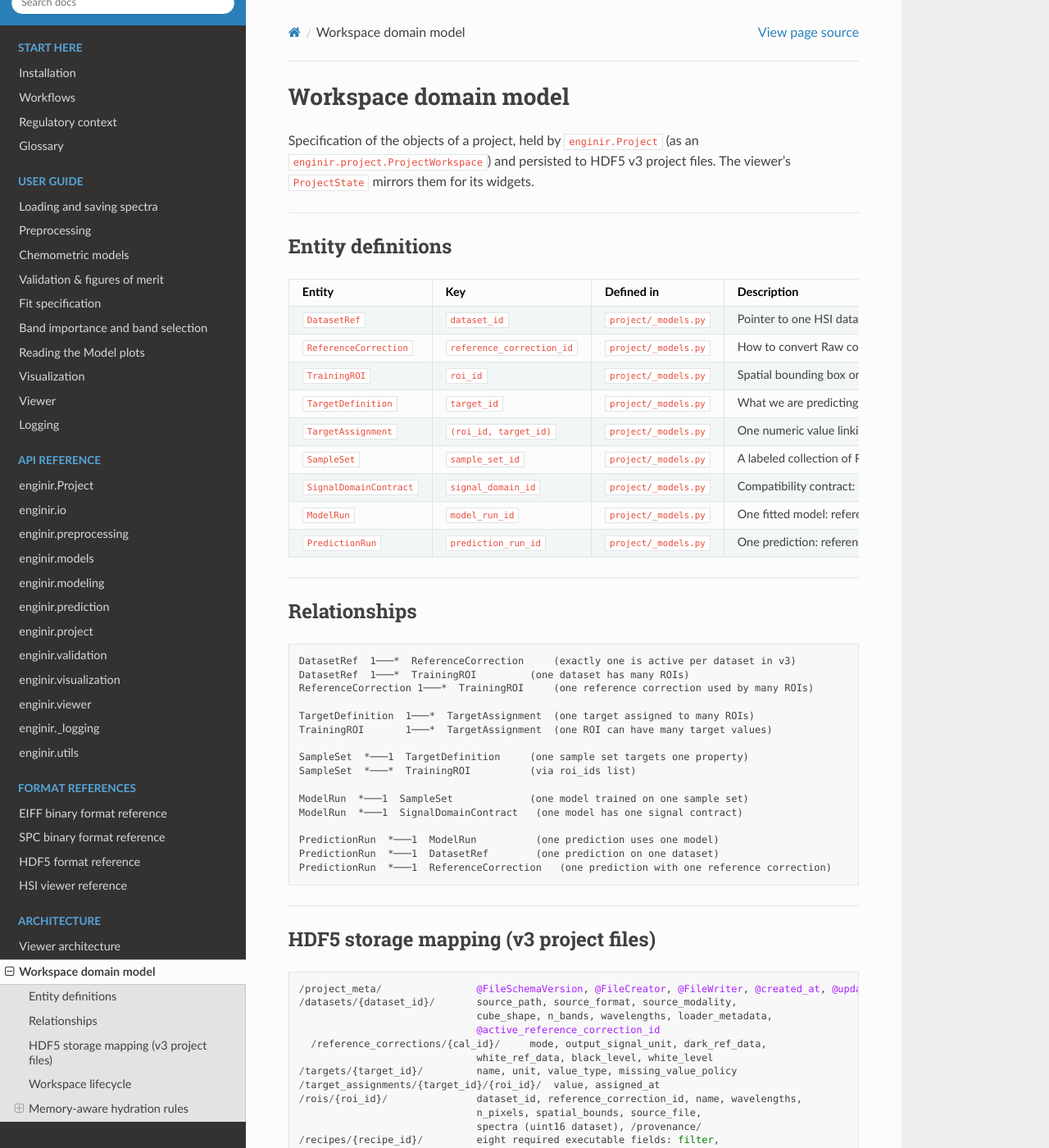
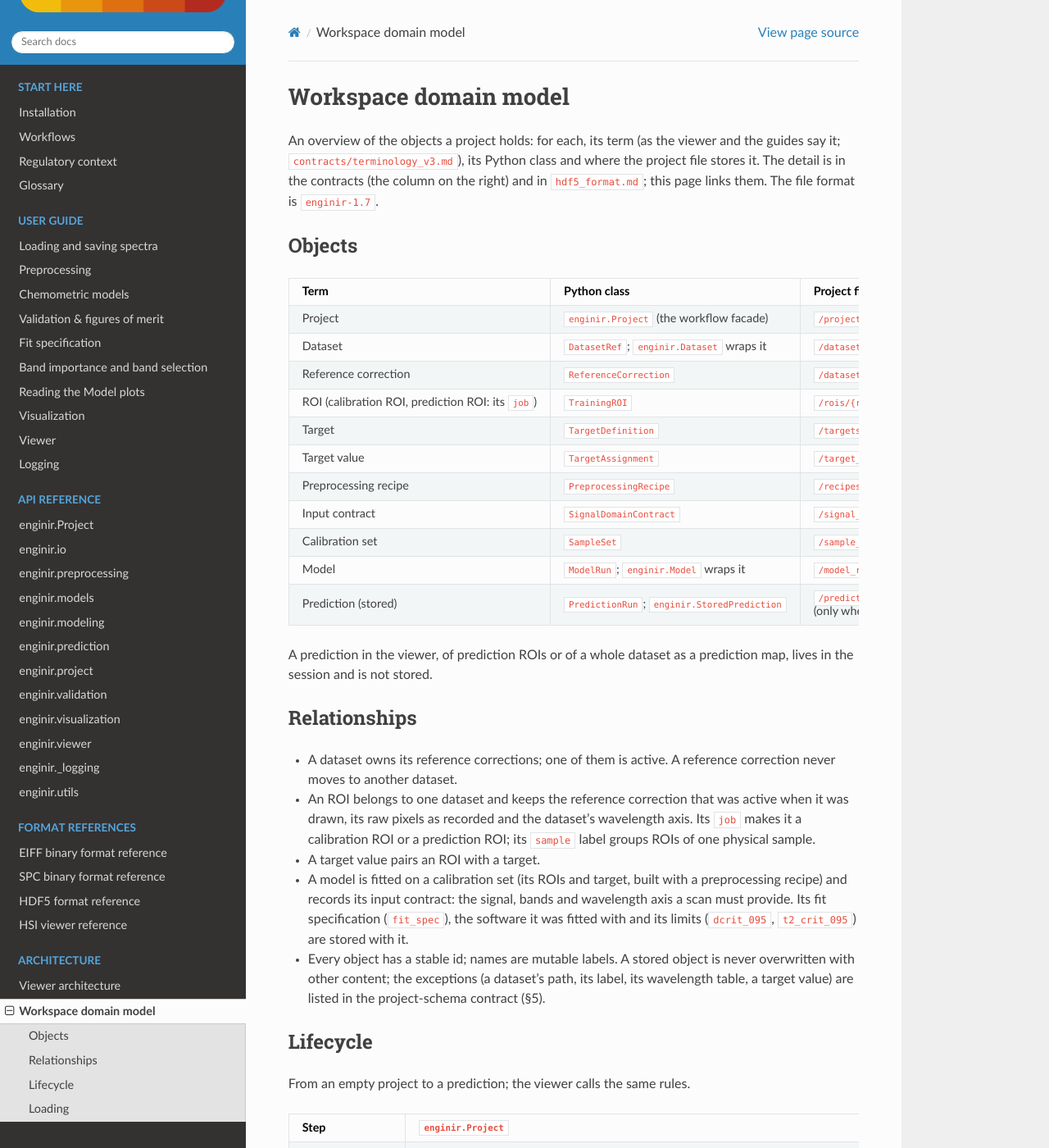
Before and after one commit to TUstudents/engiNIR, a Sphinx documentation site: the page built from docs/workspace_domain_model.md, in a window 1280 px wide and 1400 px high. Shown: the whole window at 82% size. Built offline with Sphinx 7.4.7 and the Read the Docs theme 3.1.0, drawn with Linux system fonts in a browser that asks for light colours; some of the changed text lies outside the part shown.

Commit message:
The domain model doc as an overview (plan roi-workflow, R4)
docs/workspace_domain_model.md: each object of a project with its term,
its Python class, its place in the file and its contract; relationships,
lifecycle and loading brought up to format enginir-1.7 (no spatial_map,
ROI job and sample, fit_spec and limits, wavelength tables, Blosc). The
1.7.2 backlog is done; both plans say so.

````diff
--- a/docs/workspace_domain_model.md
+++ b/docs/workspace_domain_model.md
@@ -1,131 +1,77 @@
 # Workspace domain model
 
-Specification of the objects of a project, held by `enginir.Project` (as an
-`enginir.project.ProjectWorkspace`) and persisted to HDF5 v3 project files.
-The viewer's `ProjectState` mirrors them for its widgets.
+An overview of the objects a project holds: for each, its term (as the
+viewer and the guides say it; `contracts/terminology_v3.md`), its Python class
+and where the project file stores it. The detail is in the contracts (the
+column on the right) and in `hdf5_format.md`; this page links them. The file
+format is `enginir-1.7`.
 
----
+## Objects
 
-## Entity definitions
+| Term | Python class | Project file | Contract |
+|---|---|---|---|
+| Project | `enginir.Project` (the workflow facade) | `/project_meta/` (`project_id`, `FileSchemaVersion`) | project-schema |
+| Dataset | `DatasetRef`; `enginir.Dataset` wraps it | `/datasets/{dataset_id}/` | project-dataset-attachment |
+| Reference correction | `ReferenceCorrection` | `/datasets/{dataset_id}/reference_corrections/{id}/` | dataset-reference-correction |
+| ROI (calibration ROI, prediction ROI: its `job`) | `TrainingROI` | `/rois/{roi_id}/` with its raw pixels `spectra` | roi-target |
+| Target | `TargetDefinition` | `/targets/{target_id}/` | roi-target |
+| Target value | `TargetAssignment` | `/target_assignments/{target_id}/{roi_id}/` | roi-target |
+| Preprocessing recipe | `PreprocessingRecipe` | `/recipes/{recipe_id}/` (id from the content) | sample-set-model-run |
+| Input contract | `SignalDomainContract` | `/signal_domains/{signal_domain_id}/` | sample-set-model-run |
+| Calibration set | `SampleSet` | `/sample_sets/{sample_set_id}/` | sample-set-model-run |
+| Model | `ModelRun`; `enginir.Model` wraps it | `/model_runs/{model_run_id}/` with `artifact_refs/` | sample-set-model-run, model-workspace-diagnostics |
+| Prediction (stored) | `PredictionRun`; `enginir.StoredPrediction` | `/predictions/{prediction_run_id}/` (only when a script stores one) | prediction-runtime |
 
-| Entity | Key | Defined in | Description |
-|--------|-----|-----------|-------------|
-| `DatasetRef` | `dataset_id` | `project/_models.py` | Pointer to one HSI dataset: source path, format, modality, cube shape, wavelengths |
-| `ReferenceCorrection` | `reference_correction_id` | `project/_models.py` | How to convert Raw counts (DN) to a signal unit: mode (dark_white_reference / already_corrected / raw_dn), optional dark/white ref arrays or scalar levels, output signal unit |
-| `TrainingROI` | `roi_id` | `project/_models.py` | Spatial bounding box on one dataset: name, spatial_bounds (f0, f1, r0, r1), n_pixels, wavelengths, references one dataset + one reference correction, provenance dict |
-| `TargetDefinition` | `target_id` | `project/_models.py` | What we are predicting: name, unit (e.g. "wt%"), value_type ("float"), missing_value_policy |
-| `TargetAssignment` | `(roi_id, target_id)` | `project/_models.py` | One numeric value linking one ROI to one target |
-| `SampleSet` | `sample_set_id` | `project/_models.py` | A labeled collection of ROIs for one target: roi_ids, preprocessing_recipe_id, fitting/target/grouping/validation/weighting/reporting policies |
-| `SignalDomainContract` | `signal_domain_id` | `project/_models.py` | Compatibility contract: required signal unit, reference correction mode, band count, wavelengths, tolerance, band mapping policy |
-| `ModelRun` | `model_run_id` | `project/_models.py` | One fitted model: references one calibration set + one input contract, model type, hyperparameters, cv_spec, metrics, artifact_refs, optional display name |
-| `PredictionRun` | `prediction_run_id` | `project/_models.py` | One prediction: references one model + one dataset + one reference correction, artifact_refs (spatial_map, y_pred) |
-
----
+A prediction in the viewer, of prediction ROIs or of a whole dataset as a
+prediction map, lives in the session and is not stored.
 
 ## Relationships
 
-```
-DatasetRef  1───*  ReferenceCorrection     (exactly one is active per dataset in v3)
-DatasetRef  1───*  TrainingROI         (one dataset has many ROIs)
-ReferenceCorrection 1───*  TrainingROI     (one reference correction used by many ROIs)
+- A dataset owns its reference corrections; one of them is active. A
+  reference correction never moves to another dataset.
+- An ROI belongs to one dataset and keeps the reference correction that was
+  active when it was drawn, its raw pixels as recorded and the dataset's
+  wavelength axis. Its `job` makes it a calibration ROI or a prediction ROI;
+  its `sample` label groups ROIs of one physical sample.
+- A target value pairs an ROI with a target.
+- A model is fitted on a calibration set (its ROIs and target, built with a
+  preprocessing recipe) and records its input contract: the signal, bands
+  and wavelength axis a scan must provide. Its fit specification
+  (`fit_spec`), the software it was fitted with and its limits (`dcrit_095`,
+  `t2_crit_095`) are stored with it.
+- Every object has a stable id; names are mutable labels. A stored object is
+  never overwritten with other content; the exceptions (a dataset's path, its
+  label, its wavelength table, a target value) are listed in the
+  project-schema contract (§5).
 
-TargetDefinition  1───*  TargetAssignment  (one target assigned to many ROIs)
-TrainingROI       1───*  TargetAssignment  (one ROI can have many target values)
+## Lifecycle
 
-SampleSet  *───1  TargetDefinition     (one sample set targets one property)
-SampleSet  *───*  TrainingROI          (via roi_ids list)
-
-ModelRun  *───1  SampleSet             (one model trained on one sample set)
-ModelRun  *───1  SignalDomainContract   (one model has one signal contract)
-
-PredictionRun  *───1  ModelRun          (one prediction uses one model)
-PredictionRun  *───1  DatasetRef        (one prediction on one dataset)
-PredictionRun  *───1  ReferenceCorrection   (one prediction with one reference correction)
-```
-
----
-
-## HDF5 storage mapping (v3 project files)
-
-```
-/project_meta/                @FileSchemaVersion, @FileCreator, @FileWriter, @created_at, @updated_at
-/datasets/{dataset_id}/       source_path, source_format, source_modality,
-                              cube_shape, n_bands, wavelengths, loader_metadata,
-                              @active_reference_correction_id
-  /reference_corrections/{cal_id}/     mode, output_signal_unit, dark_ref_data,
-                              white_ref_data, black_level, white_level
-/targets/{target_id}/         name, unit, value_type, missing_value_policy
-/target_assignments/{target_id}/{roi_id}/  value, assigned_at
-/rois/{roi_id}/               dataset_id, reference_correction_id, name, wavelengths,
-                              n_pixels, spatial_bounds, source_file,
-                              spectra (uint16 dataset), /provenance/
-/recipes/{recipe_id}/         eight required executable fields: filter,
-                              sg_window, sg_polyorder, snv, msc, emsc,
-                              detrend, detrend_order
-/signal_domains/{sd_id}/      input_format, source_modality, required_signal_unit,
-                              required_correction_mode, n_bands, wavelengths, ...
-/sample_sets/{ss_id}/         target_id, roi_ids, preprocessing_recipe_id,
-                              observation_unit, validation_unit, ...
-/model_runs/{mr_id}/          sample_set_id, signal_domain_id, model_type,
-                              hyperparameters, cv_spec, metrics, artifact_refs
-                              /artifact_refs/prediction_model/ (coef_, intercept_, ...)
-                              /artifact_refs/diagnostics/ (loadings, scores, ...)
-/predictions/{pr_id}/         dataset_id, reference_correction_id, model_run_id,
-                              signal_domain_id, preprocessing_recipe_id,
-                              artifact_refs (spatial_map, y_pred)
-```
-
----
-
-## Workspace lifecycle
-
-From an empty project to a prediction; the viewer calls the same rules from
-its workspaces.
+From an empty project to a prediction; the viewer calls the same rules.
 
 | Step | `enginir.Project` | Objects stored |
 |---|---|---|
 | 1. Create | `Project.create(path)` | project metadata |
-| 2. Register data | `project.add_dataset(path, dark=, white=, unit=)`; references also from frames of the file (`dark_frames=`, `white_frames=`) or another scan (`references_from=`) | `DatasetRef`, `ReferenceCorrection` (reused when identical; becomes active) |
-| 3. Define a target | `project.add_target(name, unit=)` | `TargetDefinition` |
-| 4. Draw ROIs | `dataset.add_roi(name, frames=, rows=, values=)` | `TrainingROI` with spectra and reference pixels, `TargetAssignment` per value |
-| 5. Fit | `project.fit(target, recipe=, model=, n_components=)` | recipe (by content), `SampleSet` (reused), `SignalDomainContract` (reused), `ModelRun` |
-| 6. Predict | `model.predict(path)` | `DatasetRef`/`ReferenceCorrection` if new, `PredictionRun` with its arrays |
+| 2. Add a dataset | `project.add_dataset(path, dark=, white=, unit=)`; references also from frames of the file (`dark_frames=`, `white_frames=`) or another dataset (`references_from=`); wavelengths from a table (`wavelength_table=`) | dataset, reference correction (reused when identical; becomes active) |
+| 3. Define a target | `project.add_target(name, unit=)` | target |
+| 4. Draw ROIs | `dataset.add_roi(name, frames=, rows=, values=)` or `dataset.add_rois(roi_grid(...))` | ROI with its pixels, a target value per value |
+| 5. Fit | `project.fit(target, recipe=, model=, n_components=)` | recipe (by content), calibration set (reused), input contract (reused), model |
+| 6. Predict | `model.predict_rois()` (prediction ROIs, from the project file), `model.predict(path)` (a dataset) | nothing (a prediction lives in memory); the low-level writers of `enginir.io.project_store` store one, read back as `project.predictions` |
 
-Each step validates first and then writes, in dependency order, so a failed
-step stores nothing, and a stored object never references a missing one. In
-the viewer, `ProjectState` calls `Project.save_*` and emits a signal
-(`rois_changed`, `model_runs_changed`, …) after each change.
+Each step validates first and then writes, in dependency order: a failed step
+stores nothing, and no stored object refers to a missing one. In the viewer,
+`ProjectState` calls `Project.save_*` and emits a signal (`rois_changed`,
+`model_runs_changed`, ...) after each change.
 
----
+## Loading
 
-## Memory-aware hydration rules
-
-A project is split into light metadata and heavy array
-artifacts.
-
-- `load_project_store()` is the canonical reader and is metadata-first by default:
-  - ROI spectra stay on disk unless `include_roi_spectra=True`
-  - nested `artifact_refs` arrays stay on disk unless `include_artifact_arrays=True`
-- `hydrate_project_store()` converts that dictionary into typed objects and
-  validates relationships without importing Qt.
-- `Project.open()` uses both; the viewer's `ProjectState.open_project()` opens
-  a `Project` and emits its signals.
-- Heavy persisted arrays are loaded lazily only when needed:
-  - `ModelRun.artifact_refs` through `ensure_model_run_artifact_refs(...)`
-  - `PredictionRun.artifact_refs` through `ensure_prediction_artifact_refs(...)`
-- This means project-first shell startup, browser navigation, inspector updates,
-  and metadata edits do not materialize model CV arrays, prediction maps, or ROI
-  spectra unnecessarily.
-
-### Working dtype rules
-
-The project file may contain mixed numeric dtypes; the viewer
-and modeling/prediction pipelines follow these defaults:
-
-- raw ROI spectra remain the scientific truth and stay in their stored raw dtype
-- viewer/modeling/prediction working arrays default to `float32`
-- persisted prediction/model artifact arrays such as `y_pred`, `spatial_map`,
-  `y_true_roi`, and `y_pred_roi` are also written as `float32`
-
-These rules are intended to reduce peak memory without changing the frozen v3
-project semantics.
+- `load_project_store()` reads the metadata; ROI pixels and model artifacts
+  stay on disk unless asked for (`include_roi_spectra=`,
+  `include_artifact_arrays=`). `hydrate_project_store()` builds the typed
+  objects and checks their relationships, without Qt. `Project.open()` does
+  both.
+- Heavy arrays load when needed: a model's artifacts on first use
+  (`ProjectState.ensure_model_run_artifact_refs`), ROI pixels for a fit or the
+  Project ROIs tiles.
+- Raw ROI pixels stay in their stored dtype (uint16 counts, or float32 for
+  corrected data); working arrays are float32. Arrays are stored with Blosc
+  (engiNIR 1.7.3; gzip before), see `hdf5_format.md`.
````
Also changed, not shown: CHANGELOG.md (+2 -0 lines), plans/backlog-1.7.2.md (+2 -2 lines), plans/release-1.7.3.md (+2 -3 lines), plans/roi-workflow.md (+4 -2 lines).
